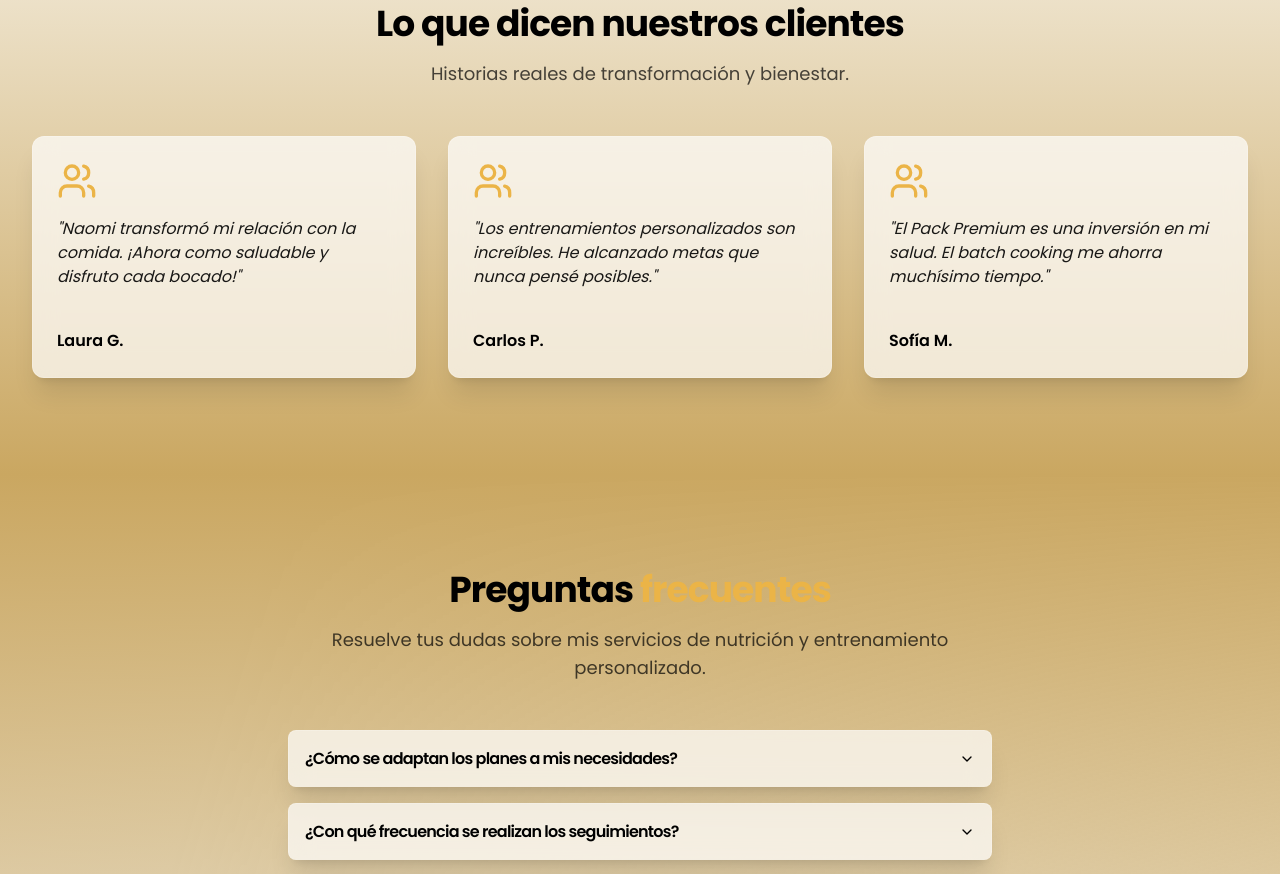
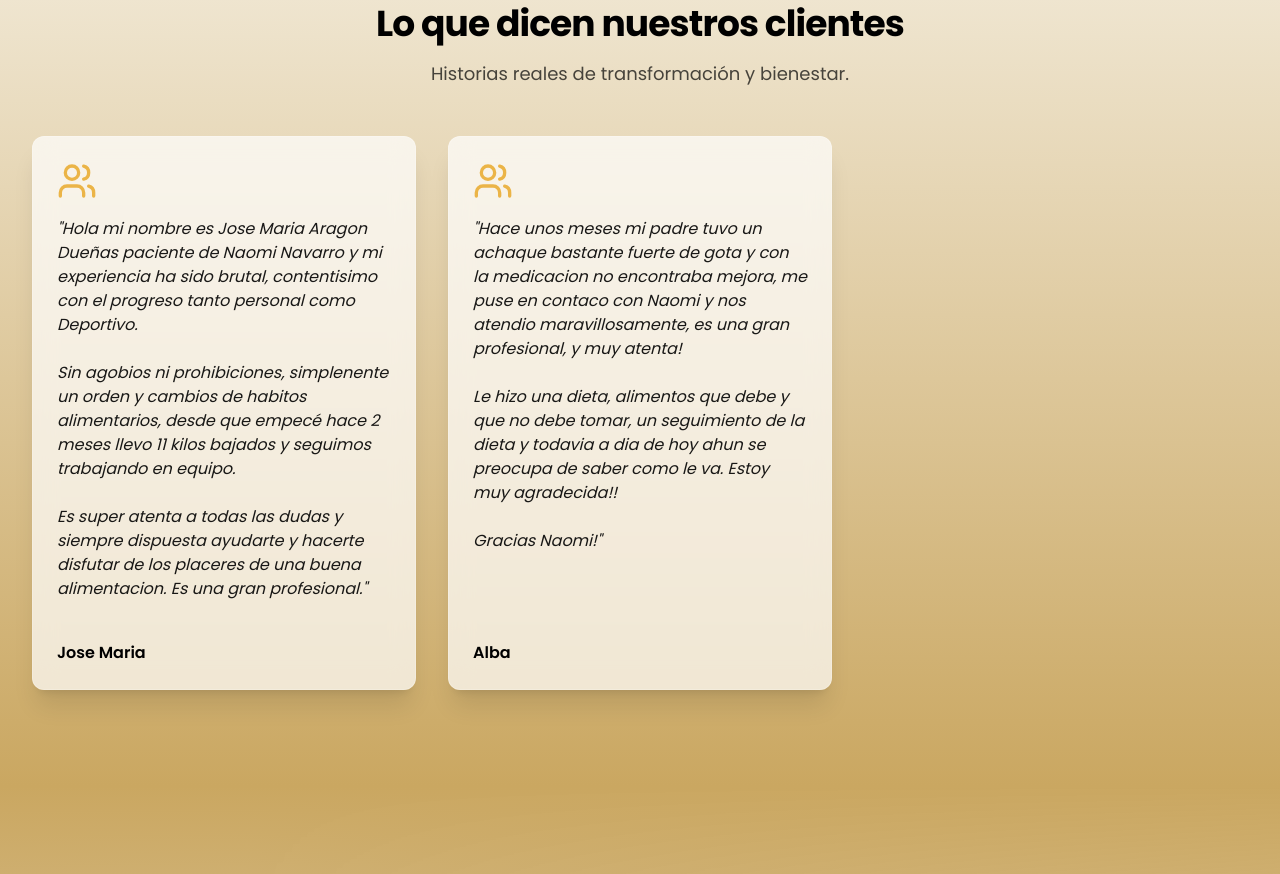
Before and after one commit to rbenitezm/naominavarro, a React (Vite) app: page / in a window 1280 px wide. Shown: the part 2880-3754 px from the top of the page. Built offline with nearby package versions, Linux system fonts and the light colour scheme.

Commit message:
Add new testimonials

```diff
--- a/src/components/TestimonialsSection.jsx
+++ b/src/components/TestimonialsSection.jsx
@@ -33,7 +33,10 @@ const TestimonialsSection = ({ testimonials, sectionVariants, itemVariants }) =>
               <Card className="glassmorphism-card h-full flex flex-col justify-between hover:shadow-2xl transition-shadow duration-300">
                 <CardContent className="pt-6">
                   <Users className="w-10 h-10 text-accent mb-4" />
-                  <p className="text-foreground/90 italic mb-4">"{testimonial.quote}"</p>
+                  <p
+                    className="text-foreground/90 italic mb-4"
+                    dangerouslySetInnerHTML={{ __html: `"${testimonial.quote}"` }}
+                  ></p>
                 </CardContent>
                 <CardFooter>
                   <p className="font-semibold text-primary">{testimonial.name}</p>
--- a/src/pages/HomePage.jsx
+++ b/src/pages/HomePage.jsx
@@ -82,18 +82,14 @@ const HomePage = () => {
 
   const testimonials = [
     {
-      quote: "Naomi transformó mi relación con la comida. ¡Ahora como saludable y disfruto cada bocado!",
-      name: "Laura G.",
+      quote: "Hola mi nombre es Jose Maria Aragon Dueñas paciente de Naomi Navarro y mi experiencia ha sido brutal, contentisimo con el progreso tanto personal como Deportivo. <br/><br/> Sin agobios ni prohibiciones, simplenente un orden y cambios de habitos alimentarios, desde que empecé hace 2 meses llevo 11 kilos bajados y seguimos trabajando en equipo. <br/><br/>Es super atenta a todas las dudas y siempre dispuesta ayudarte y hacerte disfutar de los placeres de una buena alimentacion. Es una gran profesional.",
+      name: "Jose Maria",
       delay: 0.1,
     },
+
     {
-      quote: "Los entrenamientos personalizados son increíbles. He alcanzado metas que nunca pensé posibles.",
-      name: "Carlos P.",
-      delay: 0.2,
-    },
-    {
-      quote: "El Pack Premium es una inversión en mi salud. El batch cooking me ahorra muchísimo tiempo.",
-      name: "Sofía M.",
+      quote: "Hace unos meses mi padre tuvo un achaque bastante fuerte de gota y con la medicacion no encontraba mejora, me puse en contaco con Naomi y nos atendio maravillosamente, es una gran profesional, y muy atenta! <br/><br/>  Le hizo una dieta, alimentos que debe y que no debe tomar, un seguimiento de la dieta y todavia a dia de hoy ahun  se preocupa de saber  como le va. Estoy muy agradecida!! <br/><br/>Gracias Naomi!",
+      name: "Alba",
       delay: 0.3,
     },
   ];
```
